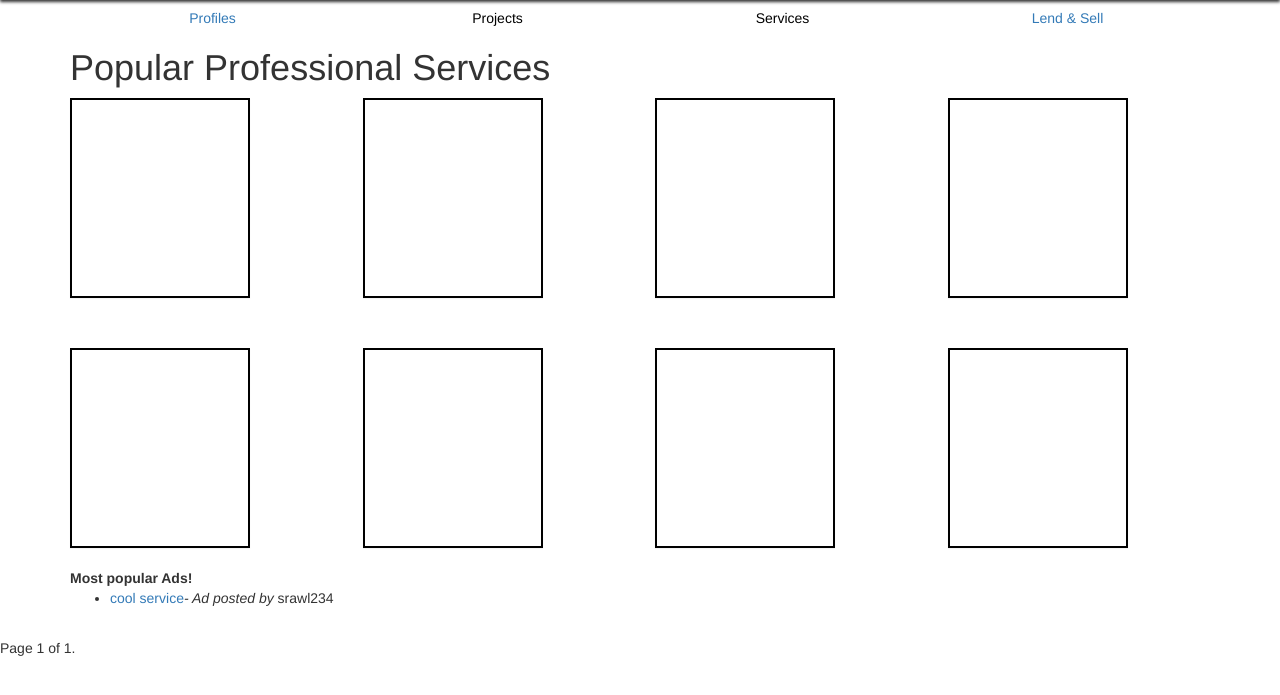
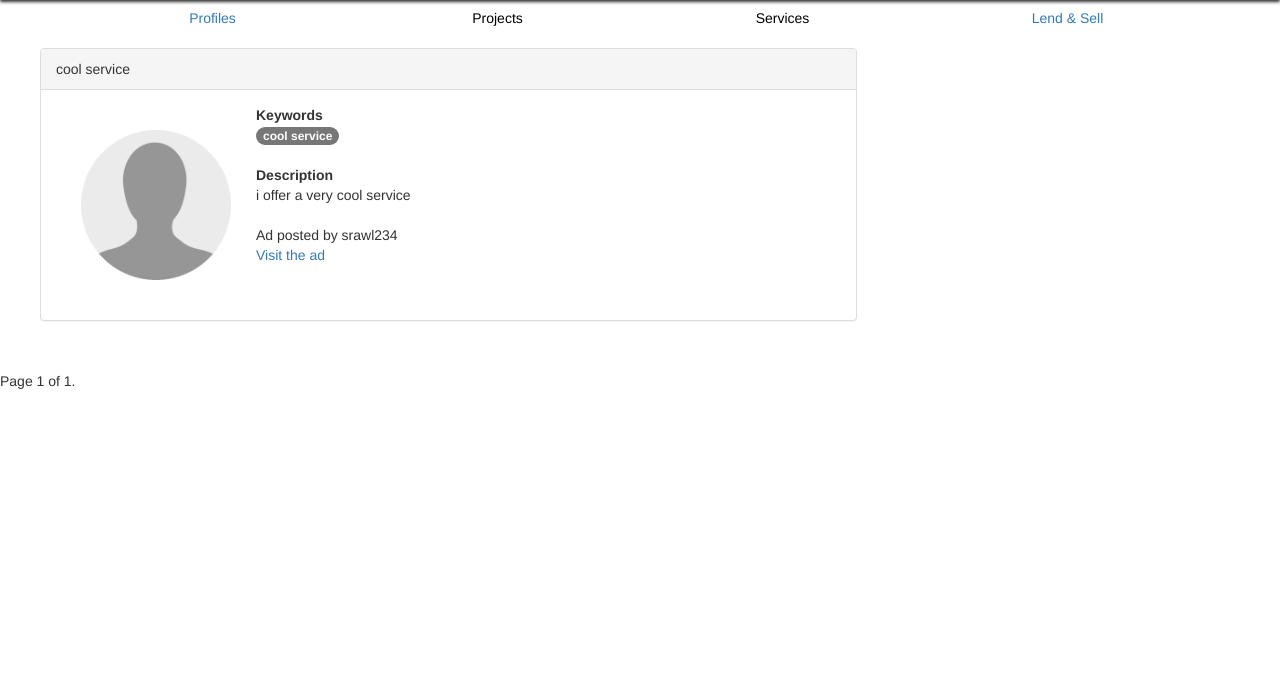
Before and after one commit to Teamy2019/tbcscotland, a Django app: page /tbc/services/ in a window 1280 px wide. Shown: the part 52-747 px from the top of the page. Run offline with Django 3.2, Linux system fonts and the light colour scheme; data comes from the database, SQL or seed files in the repository; both versions use the stored data as it was after the commit; some libraries are stand-ins or nearby versions.

```diff
--- a/templates/tbc/services.html
+++ b/templates/tbc/services.html
@@ -13,85 +13,49 @@
 {% endblock %}
 
 {% block body_block %}
-<div class="container">
-    <h1>Popular Professional Services</h1>
+{% if services %}
+<ul>
+        {% for service in services %}
+        <br>
+        <div class="row">
+        <div class="col-xs-8">
+                <div class="panel panel-default">
+                    <div class="panel-heading">{{ service.title }}</div>
+                    <div class="panel-body">
+                            <div class="col-sm-4 profile_image">
+                                    {% if service.image %}
+                                        <div>{{ service.image }}</div>
+                                    {% else %}
+                                        <img class='img-responsive' src="{% static "icons/noprofilepicture.png" %}"  alt="">
+                                    {% endif %}
+                                </div>
+                                {% if service.keywords %}
+                                <strong>Keywords</strong>
+                                <br>
+                                <span class="badge badge-secondary">{{ service.keywords }}</span>
+                                <br>
+                                {% endif %}
+                                <br>
+                                <strong>Description</strong>
 
-    <div class="row">
-        <div class="col-12 col-sm-6 col-md-6 col-lg-3">
-            <div id="servicesBox" class="panel panel-default">
-                <div class="panel-body">
+                            {% if service.description %}
+                            <div>{{ service.description }}</div>
+                                <br>
+                            {% else %}
+                                <div>{{ service.profile }} has not added in their 'Description' section yet!</div>
+                                <br>
+                        {% endif %}
+                        Ad posted by {{ service.profile }}
+                        <br>
+                        <a href="{% url 'show_service' service.slug %}">Visit the ad</a>
+                    </div>
                 </div>
-            </div>
         </div>
-
-        <div class="col-12 col-sm-6 col-md-6 col-lg-3">
-            <div id="servicesBox" class="panel panel-default">
-                <div class="panel-body">
-                </div>
-            </div>
         </div>
-
-        <div class="col-12 col-sm-6 col-md-6 col-lg-3">
-            <div id="servicesBox" class="panel panel-default">
-                <div class="panel-body">
-                </div>
-            </div>
-        </div>
-
-        <div class="col-12 col-sm-6 col-md-6 col-lg-3">
-            <div id="servicesBox" class="panel panel-default">
-                <div class="panel-body">
-                </div>
-            </div>
-        </div>
-    </div>
-
-    <div class="row" style="height:30px;"></div>
-
-    <div class="row">
-        <div class="col-12 col-sm-6 col-md-6 col-lg-3">
-           <div id="servicesBox" class="panel panel-default">
-                <div class="panel-body">
-                </div>
-            </div>
-        </div>
-
-        <div class="col-12 col-sm-6 col-md-6 col-lg-3">
-            <div id="servicesBox" class="panel panel-default">
-                <div class="panel-body">
-                </div>
-            </div>
-        </div>
-
-        <div class="col-12 col-sm-6 col-md-6 col-lg-3">
-            <div id="servicesBox" class="panel panel-default">
-                <div class="panel-body">
-                </div>
-            </div>
-        </div>
-
-        <div class="col-12 col-sm-6 col-md-6 col-lg-3">
-            <div id="servicesBox" class="panel panel-default">
-                <div class="panel-body">
-                </div>
-            </div>
-        </div>
-    </div>
-
-    <div>
-        {% if services %}
-            <strong>Most popular Ads!</strong>
-            <ul>
-            {% for service in services %}
-                <li>
-                    <a href="{% url 'show_service' service.slug %}">{{ service.title }}</a><i>- Ad posted by </i>{{ service.profile }}
-                </li>
-            {% endfor %}
-            </ul>
-        {% else %}
-            <strong>No Ads yet!</strong>
-        {% endif %}
-    </div>
+        {% endfor %}
+    </ul>
+</div>
+{% endif %}
 
     <div>
         {% if user.is_authenticated %}
```
Also changed, not shown: templates/tbc/lendandsell.html (+39 -75 lines), templates/tbc/profile.html (+40 -3 lines), templates/tbc/profiles.html (+37 -4 lines), templates/tbc/projects.html (+38 -76 lines), db.sqlite3.
